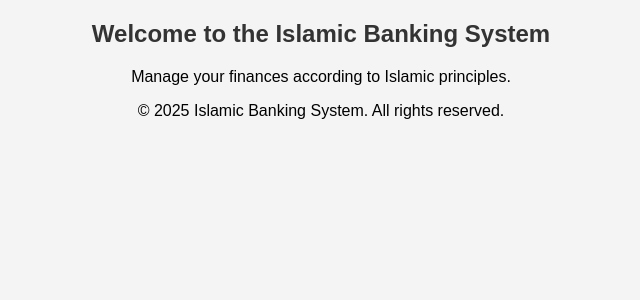
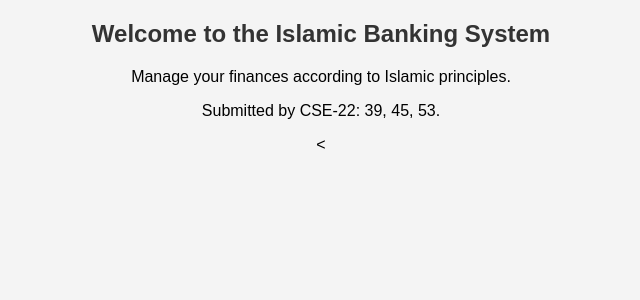
Before and after one commit to manan2239/islamicBank, a Flask app: page / in a window 1280 px wide. Shown: the part 146-446 px from the top of the page, without its empty margins (319-959 px from the left). Run offline with Flask 3, Linux system fonts and the light colour scheme.

Commit message:
Update index.html

```diff
--- a/IslamicBank/templates/index.html
+++ b/IslamicBank/templates/index.html
@@ -27,7 +27,7 @@
     </main>
 
     <footer>
-        <p>&copy; 2025 Islamic Banking System. All rights reserved.</p>
+        <p>Submitted by CSE-22: 39, 45, 53.</p>
     </footer>
 </body>
-</html>
+<
```
